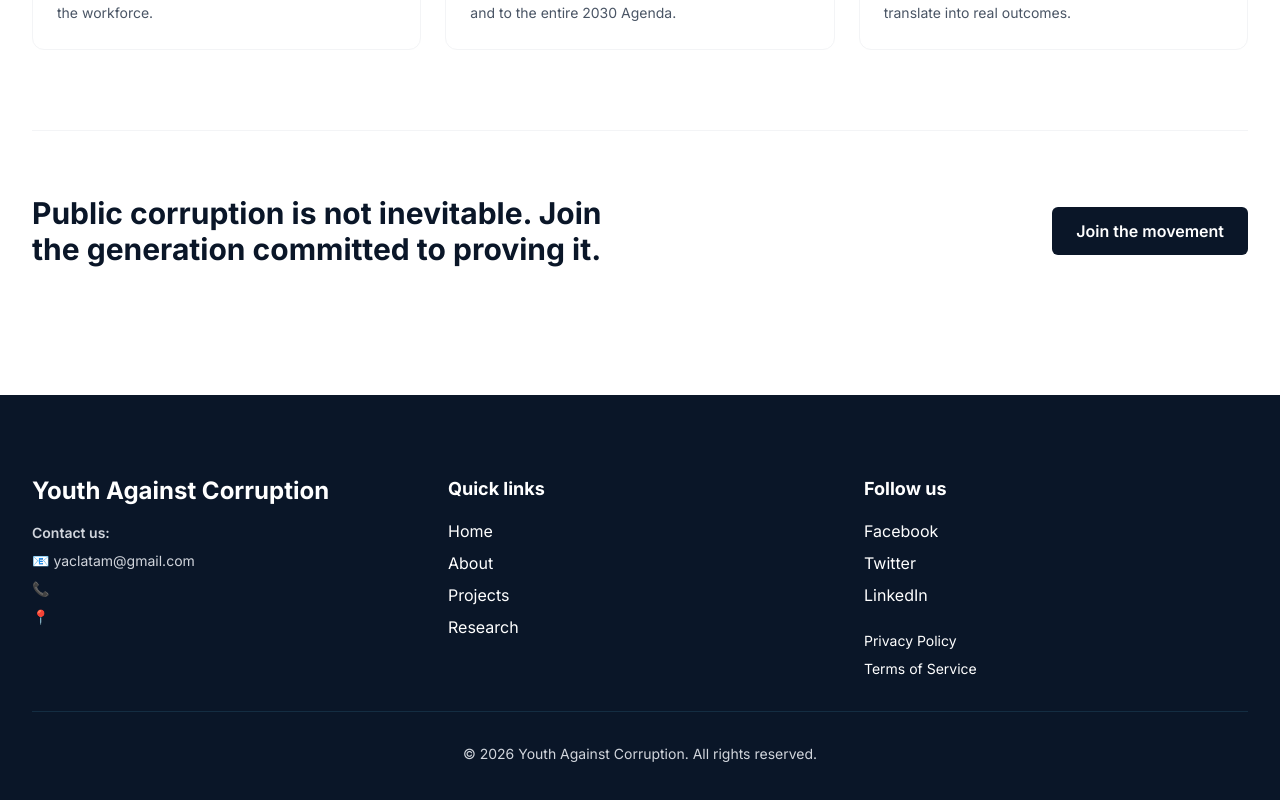
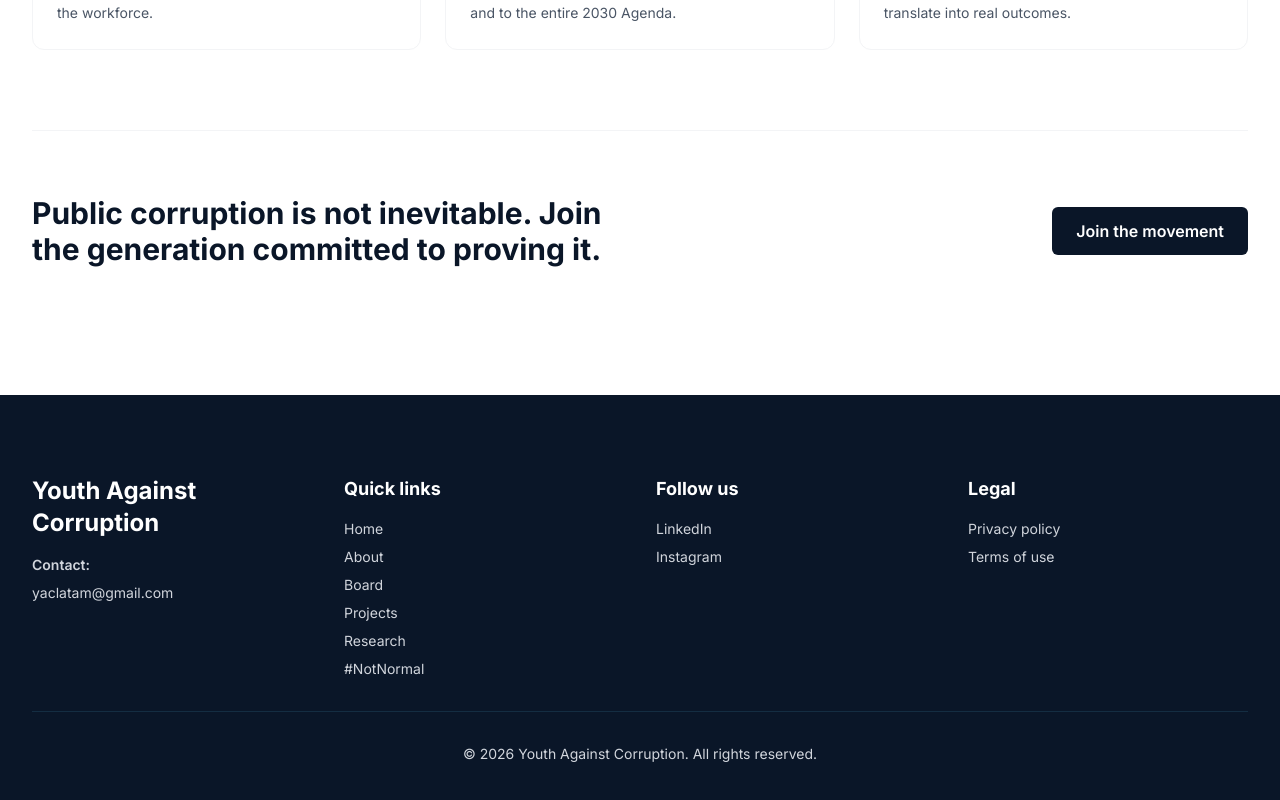
Before and after one commit to fercodes/yac, a Next.js app: page /en in a window 1280 px wide. Shown: the part 6398-7198 px from the top of the page. Built offline with nearby package versions, Linux system fonts and the light colour scheme.

Commit message:
Improve footer

```diff
--- a/components/footer.tsx
+++ b/components/footer.tsx
@@ -10,86 +10,74 @@ interface FooterProps {
 export default function Footer({ locale }: FooterProps) {
   const t = useTranslations('footer')
 
+  const email = t('email')
+  const linkedinUrl = t('linkedinUrl')
+  const instagramUrl = t('instagramUrl')
+
   return (
     <footer className="bg-primary text-primary-foreground mt-auto">
       <div className="max-w-7xl mx-auto px-4 sm:px-6 lg:px-8 py-16 md:py-20">
-        <div className="grid grid-cols-1 md:grid-cols-3 gap-8 mb-8">
-          {/* Logo & Contact */}
+        <div className="grid grid-cols-1 md:grid-cols-4 gap-8 mb-8">
+
           <div>
             <h3 className="text-2xl font-bold mb-4">Youth Against Corruption</h3>
             <div className="space-y-2 text-sm text-gray-300">
-              <p>
-                <span className="font-semibold">{t('contact')}:</span>
-              </p>
-              <p>📧 {t('email')}</p>
-              <p>📞 {t('phone')}</p>
-              <p>📍 {t('address')}</p>
+              <p className="font-semibold">{t('contact')}:</p>
+              <a href={'mailto:' + email} className="block hover:opacity-80 transition-opacity">
+                {email}
+              </a>
             </div>
           </div>
 
-          {/* Quick Links */}
           <div>
             <h4 className="font-bold text-lg mb-4">{t('quickLinks')}</h4>
-            <div className="space-y-2">
-              <Link
-                href={`/${locale}`}
-                className="block hover:opacity-80 transition-opacity"
-              >
-                Home
+            <div className="space-y-2 text-sm text-gray-300">
+              <Link href={'/' + locale} className="block hover:opacity-80 transition-opacity">
+                {t('links.home')}
               </Link>
-              <Link
-                href={`/${locale}/about`}
-                className="block hover:opacity-80 transition-opacity"
-              >
-                About
+              <Link href={'/' + locale + '/about'} className="block hover:opacity-80 transition-opacity">
+                {t('links.about')}
               </Link>
-              <Link
-                href={`/${locale}/projects`}
-                className="block hover:opacity-80 transition-opacity"
-              >
-                Projects
+              <Link href={'/' + locale + '/board'} className="block hover:opacity-80 transition-opacity">
+                {t('links.board')}
               </Link>
-              <Link
-                href={`/${locale}/research`}
-                className="block hover:opacity-80 transition-opacity"
-              >
-                Research
+              <Link href={'/' + locale + '/projects'} className="block hover:opacity-80 transition-opacity">
+                {t('links.projects')}
+              </Link>
+              <Link href={'/' + locale + '/research'} className="block hover:opacity-80 transition-opacity">
+                {t('links.research')}
+              </Link>
+              <Link href={'/' + locale + '/notnormal'} className="block hover:opacity-80 transition-opacity">
+                {t('links.notnormal')}
               </Link>
             </div>
           </div>
 
-          {/* Social & Legal */}
           <div>
             <h4 className="font-bold text-lg mb-4">{t('followUs')}</h4>
-            <div className="space-y-2 mb-6">
-              <a href="#" className="block hover:opacity-80 transition-opacity">
-                Facebook
-              </a>
-              <a href="#" className="block hover:opacity-80 transition-opacity">
-                Twitter
-              </a>
-              <a href="#" className="block hover:opacity-80 transition-opacity">
+            <div className="space-y-2 text-sm text-gray-300">
+              <a href={linkedinUrl} target="_blank" rel="noopener noreferrer" className="block hover:opacity-80 transition-opacity">
                 LinkedIn
               </a>
+              <a href={instagramUrl} target="_blank" rel="noopener noreferrer" className="block hover:opacity-80 transition-opacity">
+                Instagram
+              </a>
             </div>
-            <div className="space-y-2 text-sm">
-              <Link
-                href="#"
-                className="block hover:opacity-80 transition-opacity"
-              >
+          </div>
+
+          <div>
+            <h4 className="font-bold text-lg mb-4">{t('legal')}</h4>
+            <div className="space-y-2 text-sm text-gray-300">
+              <Link href="#" className="block hover:opacity-80 transition-opacity">
                 {t('privacy')}
               </Link>
-              <Link
-                href="#"
-                className="block hover:opacity-80 transition-opacity"
-              >
+              <Link href="#" className="block hover:opacity-80 transition-opacity">
                 {t('terms')}
               </Link>
             </div>
           </div>
+
         </div>
-
-        {/* Copyright */}
         <div className="border-t border-secondary pt-8 text-center text-sm text-gray-300">
           <p>{t('copyright')}</p>
         </div>
--- a/messages/en.json
+++ b/messages/en.json
@@ -146,14 +146,23 @@
     ]
   },
   "footer": {
+    "contact": "Contact",
+    "email": "yaclatam@gmail.com",
+    "linkedinUrl": "https://linkedin.com/company/the-yac-foundation/about/",
+    "instagramUrl": "https://instagram.com/theyacfoundation/",
     "quickLinks": "Quick links",
-    "contact": "Contact us",
-    "email": "yaclatam@gmail.com",
-    "phone": "",
-    "address": "",
+    "links": {
+      "home": "Home",
+      "about": "About",
+      "board": "Board",
+      "projects": "Projects",
+      "research": "Research",
+      "notnormal": "#NotNormal"
+    },
     "followUs": "Follow us",
-    "copyright": "© 2026 Youth Against Corruption. All rights reserved.",
-    "privacy": "Privacy Policy",
-    "terms": "Terms of Service"
+    "legal": "Legal",
+    "privacy": "Privacy policy",
+    "terms": "Terms of use",
+    "copyright": "© 2026 Youth Against Corruption. All rights reserved."
   }
 }
```
